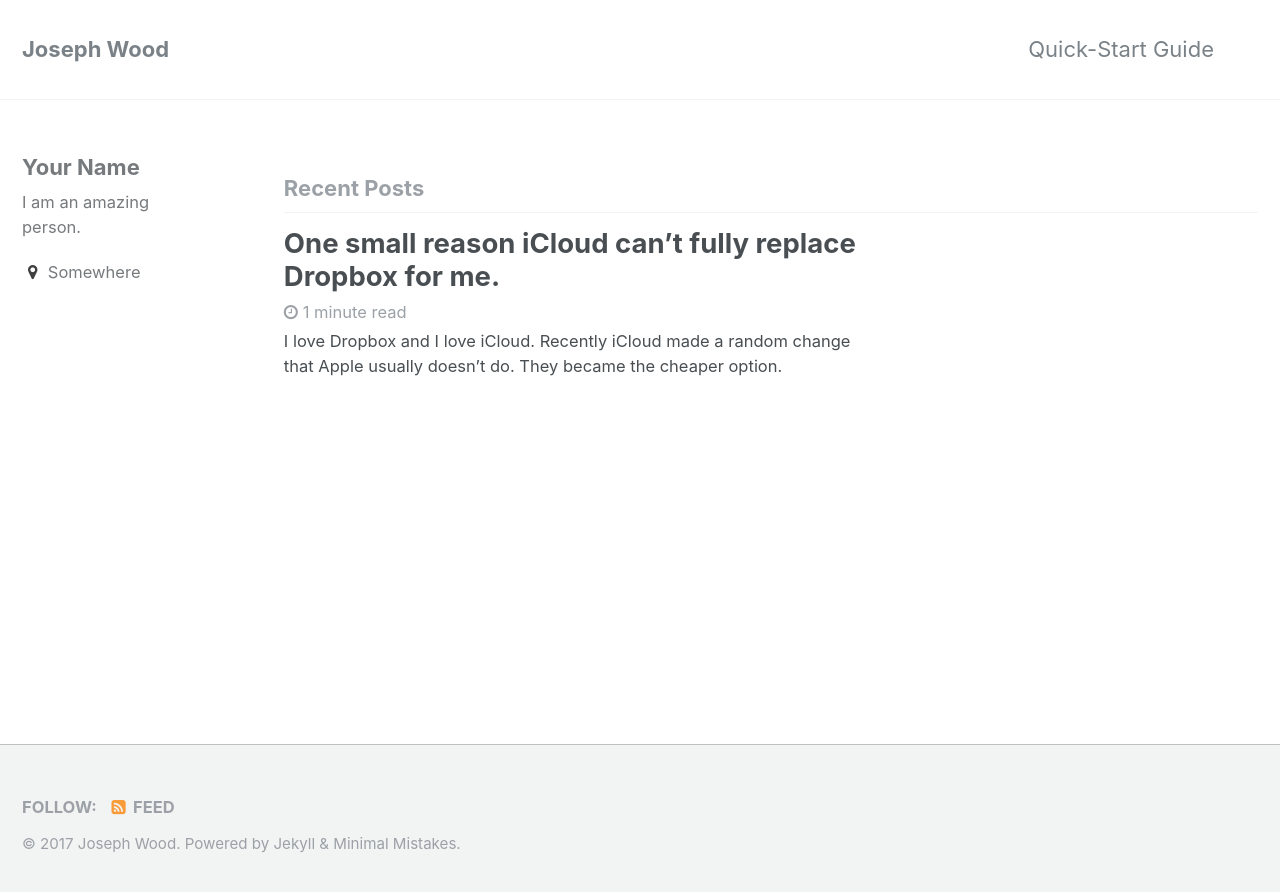
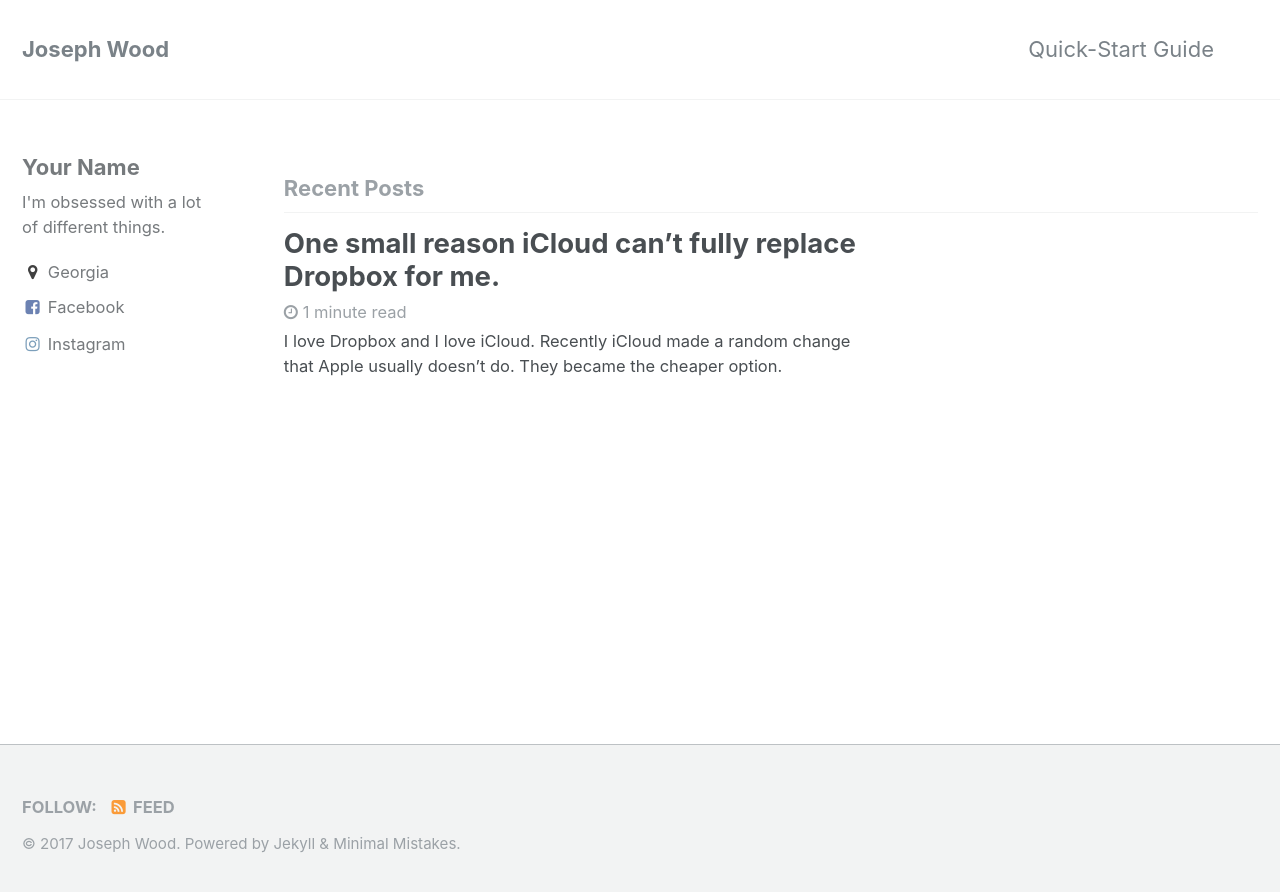
Before and after one commit to ithinkiamjoseph/minblog, a Jekyll site: the page built from index.html, in a window 1280 px wide. Shown: the top 892 px of the page. Built offline with Jekyll 4.4.1, drawn with Linux system fonts in a browser that asks for light colours; the list of posts is cut into pages by our own code.

Commit message:
Update _config.yml

```diff
--- a/_config.yml
+++ b/_config.yml
@@ -18,7 +18,7 @@
 # breadcrumbs            : false # true, false (default)
 words_per_minute         : 200
 comments:
-  provider               : # false (default), "disqus", "discourse", "facebook", "google-plus", "staticman", "custom"
+  provider               : disqus # false (default), "disqus", "discourse", "facebook", "google-plus", "staticman", "custom"
   disqus:
     shortname            : # https://help.disqus.com/customer/portal/articles/466208-what-s-a-shortname-
   discourse:
@@ -79,20 +79,20 @@
 author:
   name             : "Your Name"
   avatar           : # path of avatar image, e.g. "/assets/images/bio-photo.jpg"
-  bio              : "I am an amazing person."
-  location         : "Somewhere"
+  bio              : "I'm obsessed with a lot of different things."
+  location         : "Georgia"
   email            :
   uri              :
   bitbucket        :
   codepen          :
   dribbble         :
   flickr           :
-  facebook         :
+  facebook         : https://www.facebook.com/josephmwood
   foursquare       :
   github           :
   google_plus      :
   keybase          :
-  instagram        :
+  instagram        : https://www.instagram.com/josephmwood
   lastfm           :
   linkedin         :
   pinterest        :
```
